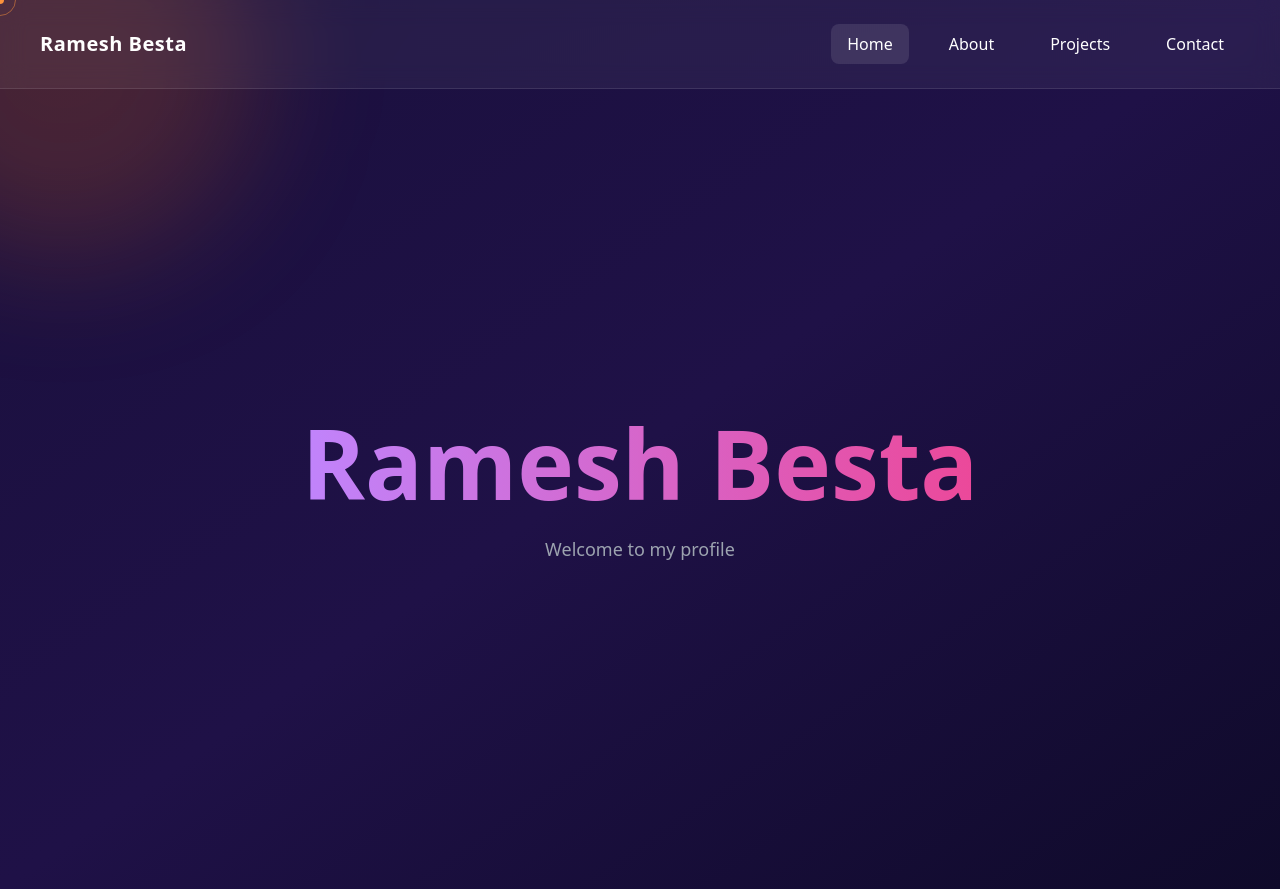
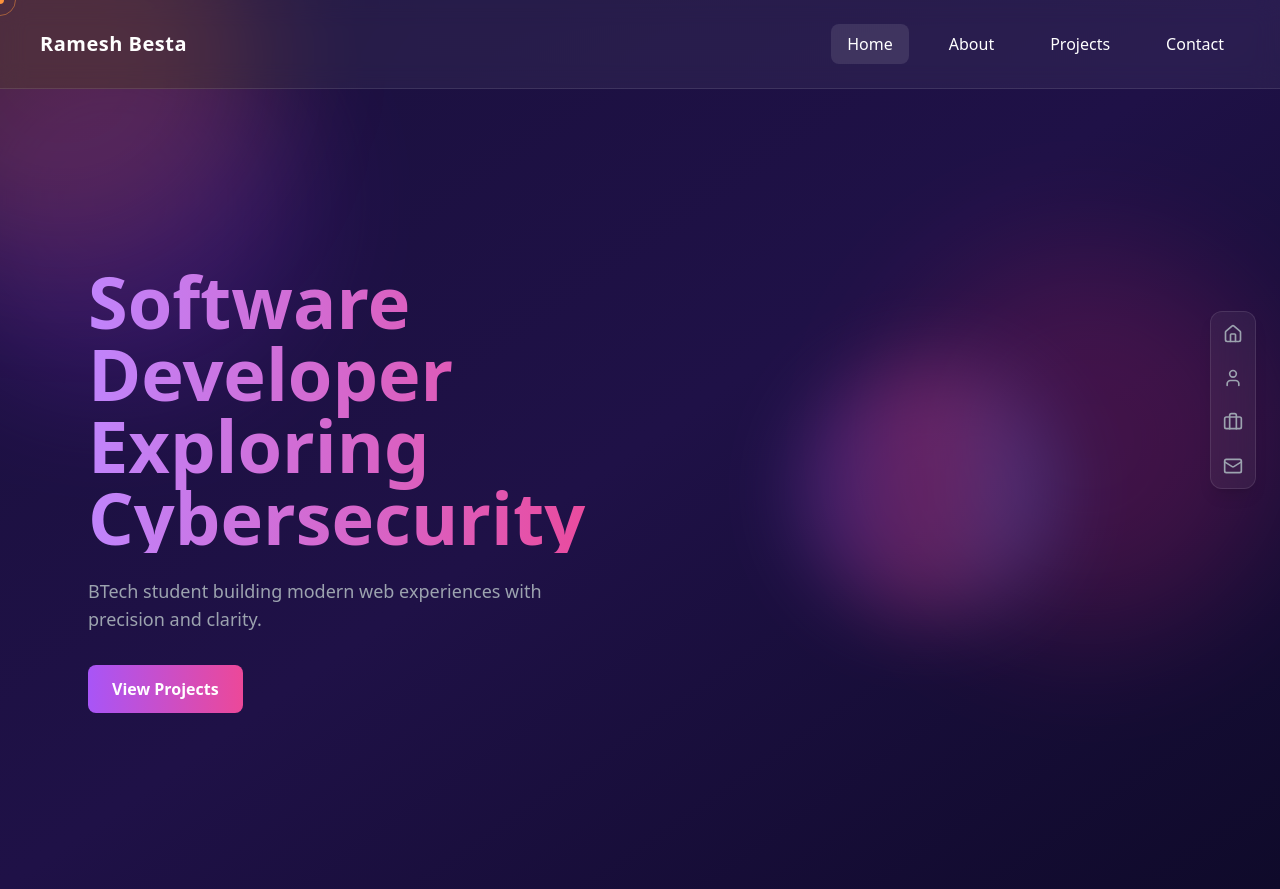
Before and after one commit to ramesh-ram16/ramm-portfolio, a React (Vite) app: page / in a window 1280 px wide. Built offline with nearby package versions, Linux system fonts and the light colour scheme.

Commit message:
Revert hero section changes

```diff
--- a/src/pages/Home.jsx
+++ b/src/pages/Home.jsx
@@ -1,39 +1,25 @@
-import { motion, useMotionValue, useTransform } from "framer-motion";
+import Hero from "./Hero";
+import { Home as HomeIcon, User, Briefcase, Mail } from "lucide-react";
+import { Link } from "react-router-dom";
 
 export default function Home() {
-  const x = useMotionValue(0);
-  const y = useMotionValue(0);
-
-  const rotateX = useTransform(y, [-100, 100], [8, -8]);
-  const rotateY = useTransform(x, [-100, 100], [-8, 8]);
-
-  function handleMouseMove(e) {
-    const rect = e.currentTarget.getBoundingClientRect();
-    x.set(e.clientX - rect.left - rect.width / 2);
-    y.set(e.clientY - rect.top - rect.height / 2);
-  }
-
   return (
-    <section className="min-h-screen flex flex-col justify-center items-center text-center text-white px-6">
-
-      <motion.h1
-        onMouseMove={handleMouseMove}
-        style={{ rotateX, rotateY }}
-        className="text-6xl md:text-8xl font-extrabold bg-gradient-to-r from-purple-400 to-pink-500 bg-clip-text text-transparent cursor-pointer"
-        transition={{ type: "spring", stiffness: 200, damping: 15 }}
-      >
-        Ramesh Besta
-      </motion.h1>
-
-      <motion.p
-        initial={{ opacity: 0, y: 20 }}
-        animate={{ opacity: 1, y: 0 }}
-        transition={{ delay: 0.4 }}
-        className="mt-6 text-gray-400 text-lg"
-      >
-        Welcome to my profile
-      </motion.p>
-
-    </section>
+    <>
+      <Hero />
+      <div className="fixed right-6 top-1/2 -translate-y-1/2 bg-white/5 backdrop-blur-md border border-white/10 rounded-xl p-3 flex flex-col gap-6 text-gray-400 shadow-lg">
+        <Link to="/" className="hover:text-white transition">
+          <HomeIcon size={20} />
+        </Link>
+        <Link to="/about" className="hover:text-white transition">
+          <User size={20} />
+        </Link>
+        <Link to="/projects" className="hover:text-white transition">
+          <Briefcase size={20} />
+        </Link>
+        <Link to="/contact" className="hover:text-white transition">
+          <Mail size={20} />
+        </Link>
+      </div>
+    </>
   );
 }
```
